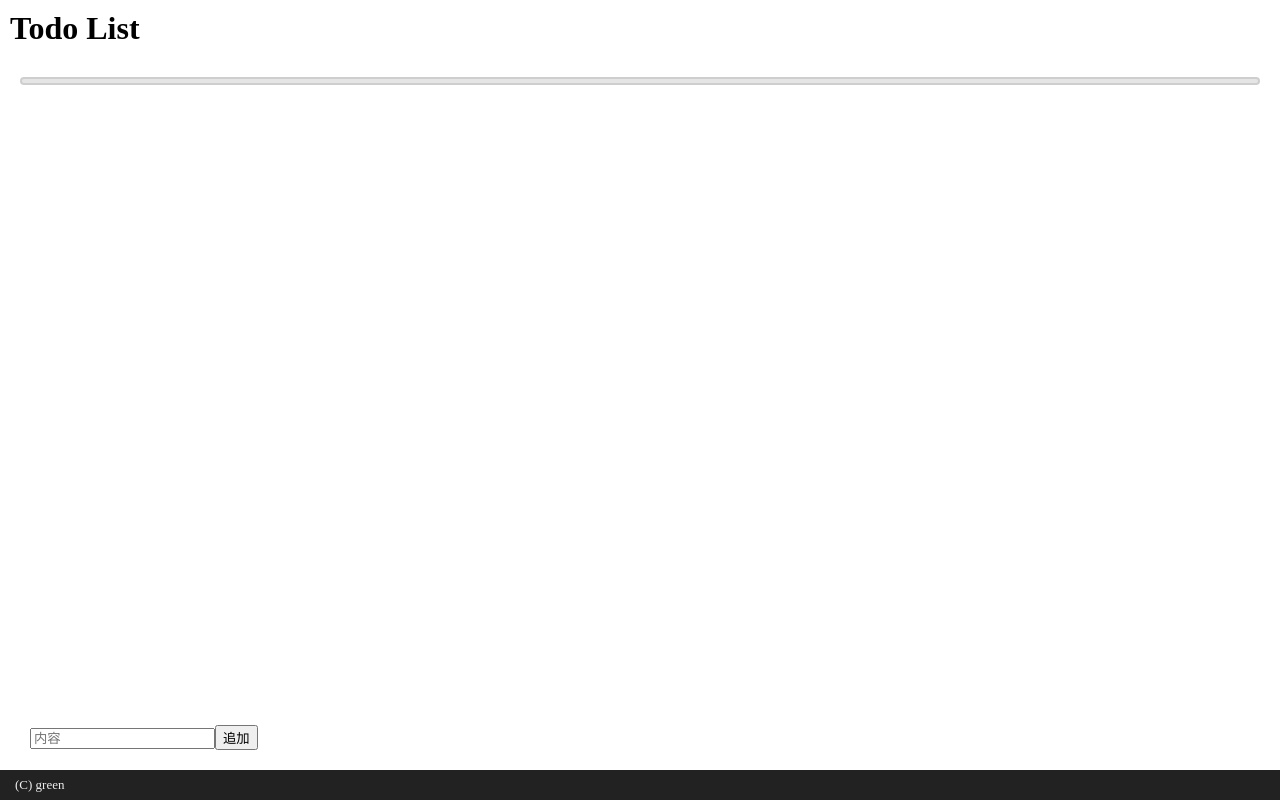
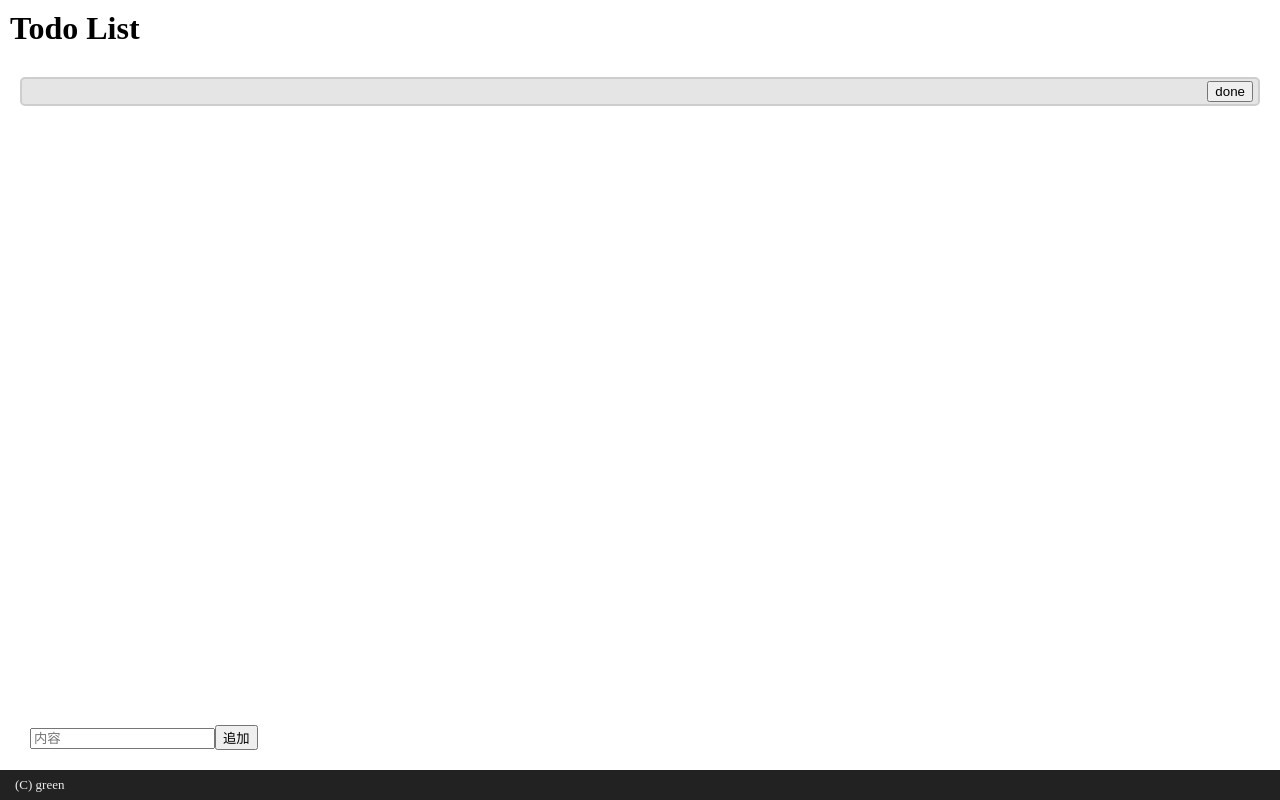
Before and after one commit to sapphi-red/webengineer_naro-_2, a Vue app: page / in a window 1280 px wide. Both pictures are taken after a click on the button "追加". Built offline with nearby package versions, Linux system fonts and the light colour scheme.

Commit message:
Update: 完了ボタンの追加

```diff
--- /dev/null
+++ b/src/TodoStatus.js
@@ -0,0 +1,4 @@
+export default {
+  PENDING: "pending",
+  DONE: "done"
+};
--- a/src/components/Todo.vue
+++ b/src/components/Todo.vue
@@ -1,21 +1,30 @@
 <template>
   <div class="todo">
-    <div class="name">{{ this.model.name }}</div>
+    <div class="name">{{ model.name }}</div>
+    <button class="button-done" @click="$emit('changeState', model, TodoStatus.DONE)">done</button>
   </div>
 </template>
 
 <script>
+import TodoStatus from "../TodoStatus.js";
+
 export default {
   name: "Todo",
+  data() {
+    return {
+      TodoStatus,
+    }
+  },
   props: {
     model: Object,
   },
-  methods: {}
+  methods: {},
 };
 </script>
 
 <style>
 .todo {
+  display: flex;
   background: rgba(0,0,0,.1);
   border-style: solid;
   border-width: 2px;
@@ -24,4 +33,12 @@ export default {
   padding: 2px 5px;
   margin: 5px;
 }
+.name {
+  flex: 1 1;
+  word-break: break-all;
+  word-break: break-word;
+}
+button {
+  flex: 0 0;
+}
 </style>
--- a/src/components/TodoList.vue
+++ b/src/components/TodoList.vue
@@ -2,7 +2,12 @@
   <div class="todo-list">
     <h1>Todo List</h1>
     <div class="todos">
-      <todo v-for="todo in todos" :key="todo.name" :model="todo"/>
+      <todo
+        v-for="todo in pendingTodos"
+        :key="todo.name"
+        :model="todo"
+        @changeState="changeTodoState"
+      />
     </div>
     <div class="menu">
       <label>
@@ -15,6 +20,7 @@
 
 <script>
 import Todo from "./Todo.vue";
+import TodoStatus from "../TodoStatus.js";
 
 export default {
   name: "TodoList",
@@ -31,10 +37,19 @@ export default {
     addTodo() {
       this.todos.push({
         name: this.newTodoName,
+        status: TodoStatus.PENDING,
       });
       //this.newTodoName = "";
+    },
+    changeTodoState(todo, newState) {
+      todo.status = newState;
     }
-  }
+  },
+  computed: {
+    pendingTodos() {
+      return this.todos.filter(todo => todo.status === TodoStatus.PENDING);
+    },
+  },
 };
 </script>
 
```
